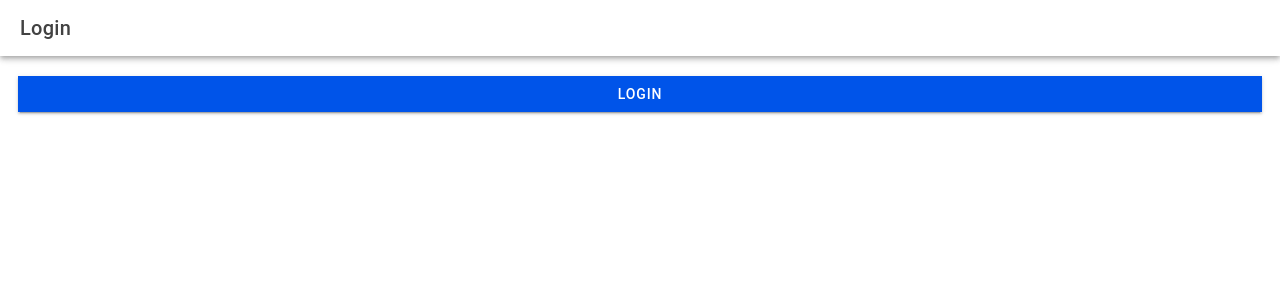
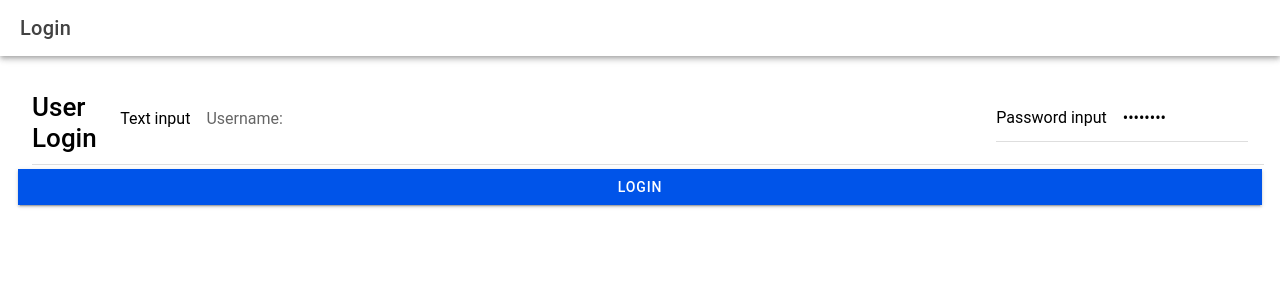
Before and after one commit to ArkDriveDev/it35-lab, a React (Vite) app: page /it35-lab in a window 1280 px wide. Shown: the top 300 px of the page. Built offline with nearby package versions, Linux system fonts and the light colour scheme.

Commit message:
Minor fixes

```diff
--- a/src/pages/Login.tsx
+++ b/src/pages/Login.tsx
@@ -1,13 +1,13 @@
 import {
     IonButton,
-    IonButtons,
       IonContent,
       IonHeader,
-      IonMenuButton,
       IonPage,
       IonTitle,
       IonToolbar,
-      useIonRouter
+      useIonRouter,
+      IonInput,
+      IonItem,
   } from '@ionic/react';
 
   const Login: React.FC = () => {
@@ -24,6 +24,13 @@ import {
           </IonToolbar>
         </IonHeader>
         <IonContent className='ion-padding'>
+        <IonItem>
+          <h1>User Login</h1>
+        <IonInput label="Text input" placeholder="Username:"></IonInput>
+        <IonItem>
+        <IonInput label="Password input" type="password" value="Password"></IonInput>
+      </IonItem>
+      </IonItem>
             <IonButton onClick={() => doLogin()} expand="full">
                 Login
             </IonButton>
```
